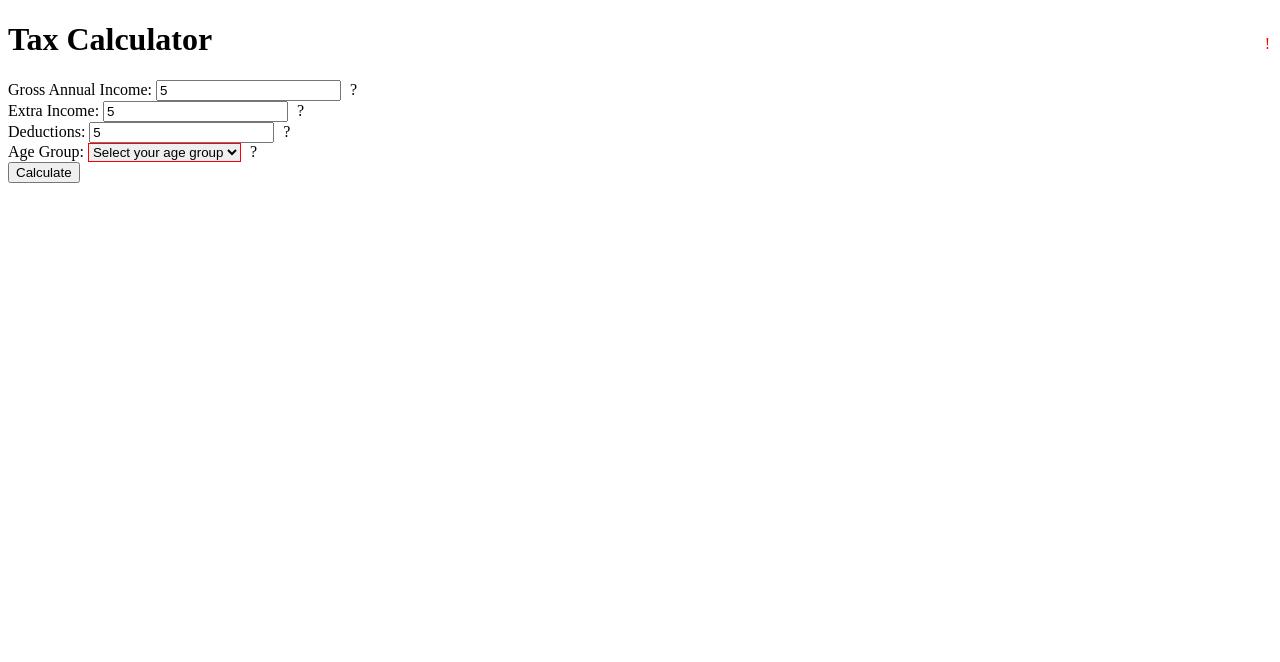
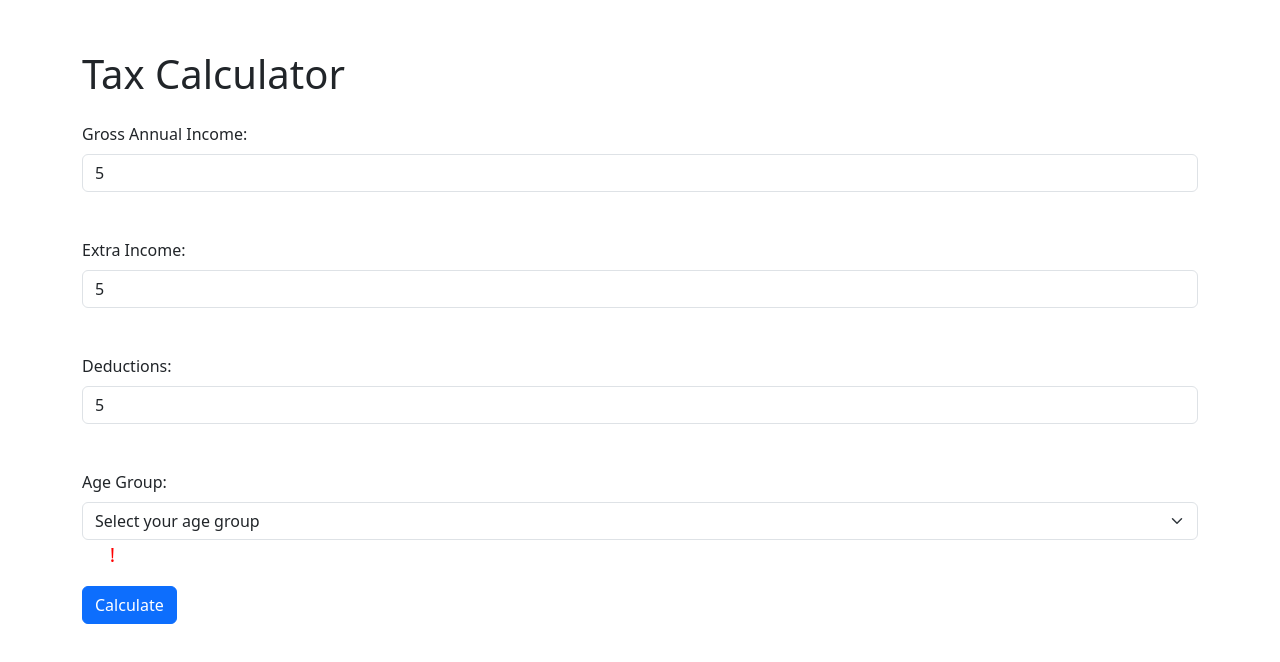
Before and after one commit to hardik1144/hardik1144.github.io, a plain HTML site: page index.html in a window 1280 px wide. Both pictures are taken after typing "5", "5", "5" into the empty fields and a click on the button "Calculate". Drawn offline with nearby package versions, Linux system fonts and the light colour scheme.

Commit message:
Update index.html

```diff
--- a/index.html
+++ b/index.html
@@ -3,10 +3,29 @@
 <head>
     <meta charset="UTF-8">
     <meta name="viewport" content="width=device-width, initial-scale=1.0">
-    <link rel="stylesheet" href="styles.css">
+    <!-- Bootstrap CSS -->
+    <link href="https://cdn.jsdelivr.net/npm/bootstrap@5.3.1/dist/css/bootstrap.min.css" rel="stylesheet">
     <title>Tax Calculator</title>
     <style>
-        /* Additional styling for tooltip icons */
+        /* Custom styling */
+        .container {
+            margin-top: 50px;
+        }
+
+        .info-icon {
+            margin-left: 5px;
+            font-size: 20px;
+            cursor: help;
+            color: #007bff;
+        }
+
+        .error-icon {
+            color: red;
+            margin-left: 10px;
+            font-size: 20px;
+            display: inline;
+        }
+
         .tooltip {
             position: relative;
             display: inline-block;
@@ -14,17 +33,17 @@
 
         .tooltip .tooltiptext {
             visibility: hidden;
-            width: 120px;
+            width: 180px;
             background-color: black;
-            color: #fff;
+            color: white;
             text-align: center;
             border-radius: 6px;
-            padding: 5px 0;
+            padding: 5px;
             position: absolute;
             z-index: 1;
             bottom: 100%;
             left: 50%;
-            margin-left: -60px;
+            margin-left: -90px;
             opacity: 0;
             transition: opacity 0.3s;
         }
@@ -33,38 +52,33 @@
             visibility: visible;
             opacity: 1;
         }
-
-        .info-icon {
-            margin-left: 5px;
-            font-size: 16px;
-            cursor: help;
-        }
     </style>
 </head>
 <body>
-    <h1>Tax Calculator</h1>
+    <div class="container">
+        <h1 class="mb-4">Tax Calculator</h1>
         <form>
-        <div>
-            <label for="grossIncome">Gross Annual Income:</label>
-            <input type="number" id="grossIncome">
+            <div class="mb-3">
+                <label for="grossIncome" class="form-label">Gross Annual Income:</label>
+                <input type="number" class="form-control" id="grossIncome">
                 <span class="tooltip"><span class="info-icon">&#x3F;</span><span class="tooltiptext">Total yearly income before any deductions.</span></span>
                 <span id="grossIncomeError" class="error-icon" style="display:none;">!</span>
             </div>
-        <div>
-            <label for="extraIncome">Extra Income:</label>
-            <input type="number" id="extraIncome">
+            <div class="mb-3">
+                <label for="extraIncome" class="form-label">Extra Income:</label>
+                <input type="number" class="form-control" id="extraIncome">
                 <span class="tooltip"><span class="info-icon">&#x3F;</span><span class="tooltiptext">Any additional income such as bonuses, freelance work, etc.</span></span>
                 <span id="extraIncomeError" class="error-icon" style="display:none;">!</span>
             </div>
-        <div>
-            <label for="deductions">Deductions:</label>
-            <input type="number" id="deductions">
+            <div class="mb-3">
+                <label for="deductions" class="form-label">Deductions:</label>
+                <input type="number" class="form-control" id="deductions">
                 <span class="tooltip"><span class="info-icon">&#x3F;</span><span class="tooltiptext">Deductible expenses such as retirement savings, health insurance, etc.</span></span>
                 <span id="deductionsError" class="error-icon" style="display:none;">!</span>
             </div>
-        <div>
-            <label for="ageGroup">Age Group:</label>
-            <select id="ageGroup">
+            <div class="mb-3">
+                <label for="ageGroup" class="form-label">Age Group:</label>
+                <select class="form-select" id="ageGroup">
                     <option value="">Select your age group</option>
                     <option value="<40">Less than 40</option>
                     <option value=">=40 & <60">40 to 59</option>
@@ -73,14 +87,15 @@
                 <span class="tooltip"><span class="info-icon">&#x3F;</span><span class="tooltiptext">Select your current age group.</span></span>
                 <span id="ageGroupError" class="error-icon" style="display:none;">!</span>
             </div>
-        <button type="button" id="calculate">Calculate</button>
+            <button type="button" class="btn btn-primary" id="calculate">Calculate</button>
         </form>
         <div id="resultModal" class="modal" style="display:none;">
             <!-- Modal content -->
         </div>
-
-    <script>
-        document.getElementById('calculate').addEventListener('click', function() {
+    </div>
+    <!-- Bootstrap JS with Popper -->
+    <script src="https://cdn.jsdelivr.net/npm/bootstrap@5.3.1/dist/js/bootstrap.bundle.min.js"></script>
+    <script>document.getElementById('calculate').addEventListener('click', function() {
     let grossIncome = parseFloat(document.getElementById('grossIncome').value);
     let extraIncome = parseFloat(document.getElementById('extraIncome').value);
     let deductions = parseFloat(document.getElementById('deductions').value);
@@ -152,7 +167,6 @@
         };
     }
 });
-
 </script>
 </body>
 </html>
```
Lines whose indentation alone changed are shown as unchanged.
